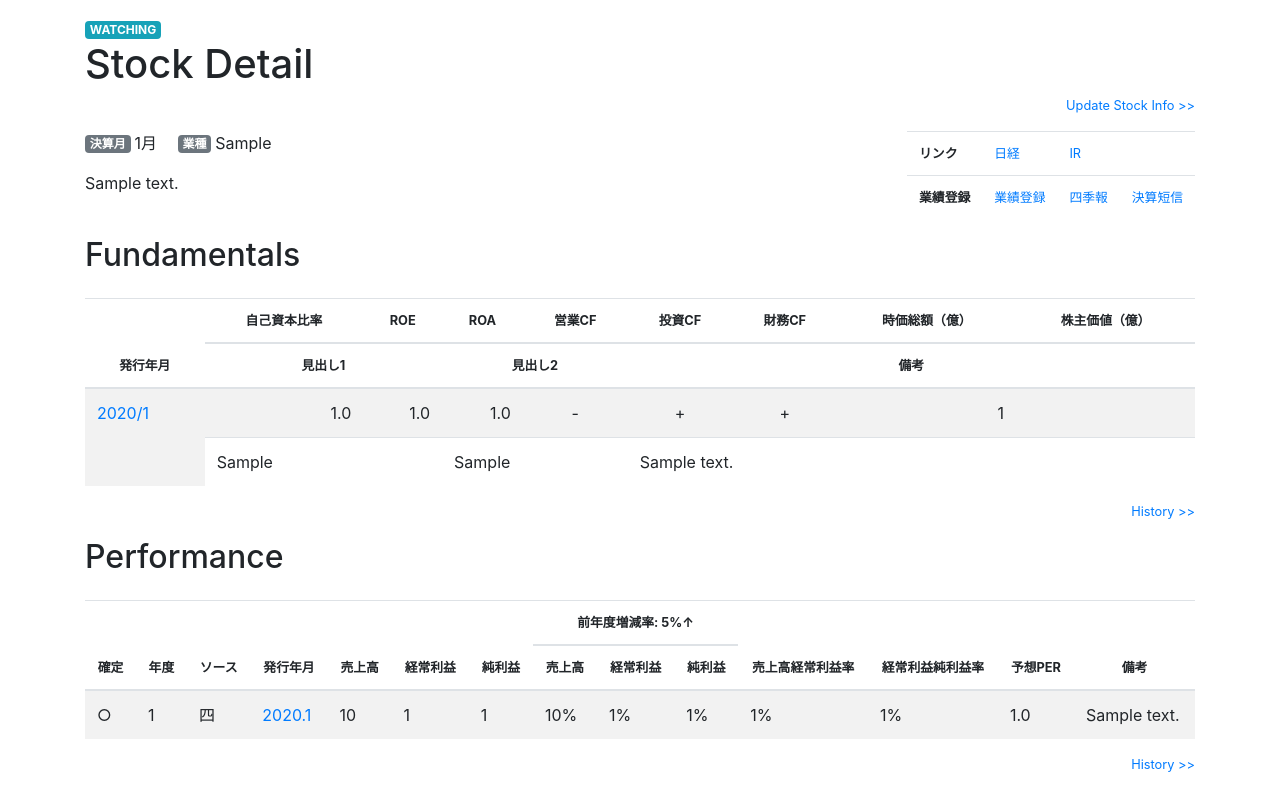
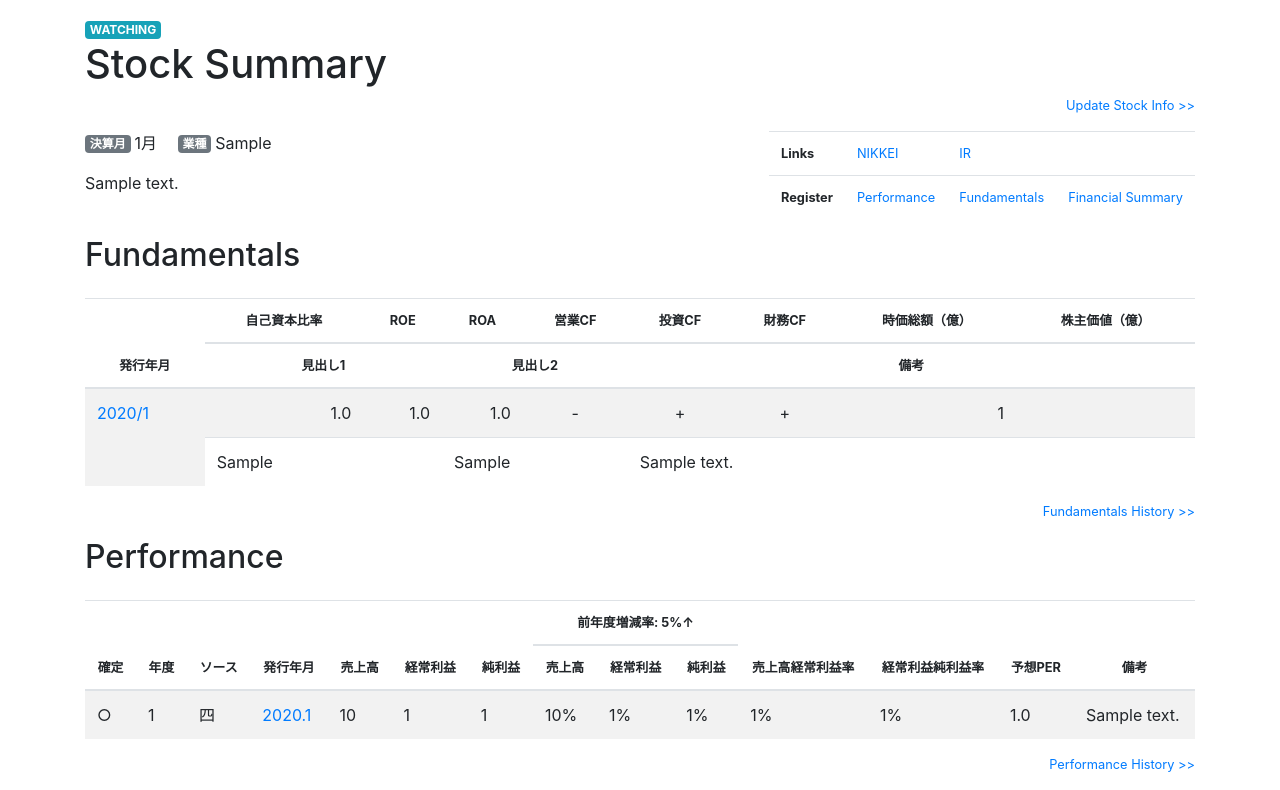
Before and after one commit to nasubipenguin/manage_stock, a Django app: page /10/detail/ in a window 1280 px wide. Shown: the part 48-838 px from the top of the page. Run offline with Django 3.2, Linux system fonts and the light colour scheme; tables that the repository leaves empty hold one stand-in row (values such as "Sample post"); some libraries are stand-ins or nearby versions.

Commit message:
Adjust display name.

```diff
--- a/stock/templates/stock/performance_info.html
+++ b/stock/templates/stock/performance_info.html
@@ -9,7 +9,8 @@
   <section class="col-md-10 mx-auto">
     <h1>{{title}}</h1>
 
-    <p class="text-right small"><a href="{% url 'stock_detail' stock_code=stock_code %}">Stock Detail</a></p>
+    <p class="text-right small"><a href="{% url 'performance_all' stock_code=stock_code %}">Performance History >></a></p>
+    <p class="text-right small"><a href="{% url 'stock_detail' stock_code=stock_code %}">Stock Summary >></a></p>
     <div>
       <div class="form-group row">
         <label for="stock_code" class="col-form-label justify-content-start col-sm-3 col-lg-2">銘柄コード</label>
--- a/stock/templates/stock/shikiho_info.html
+++ b/stock/templates/stock/shikiho_info.html
@@ -9,7 +9,8 @@
   <section class="col-md-10 mx-auto">
     <h1>{{title}}</h1>
 
-      <p class="text-right small"><a href="{% url 'stock_detail' stock_code=stock_code %}">Stock Detail</a></p>
+    <p class="text-right small"><a href="{% url 'shikiho_all' stock_code=stock_code %}">Fundamentals History >></a></p>
+    <p class="text-right small"><a href="{% url 'stock_detail' stock_code=stock_code %}">Stock Summary >></a></p>
     <div>
       <div class="form-group row">
         <label for="stock_code" class="col-form-label justify-content-start col-sm-3 col-lg-2">銘柄コード</label>
@@ -93,7 +94,7 @@
       <p class="text-right small">Updated: {{ shikiho.updated_date }}</p>
     </div>
     <div class="text-center my-5">
-        <div class="">
+      <div>
         <a href="{% url 'shikiho_edit' stock_code=stock_code pub_year=shikiho.pub_year pub_month=shikiho.pub_month %}" class="btn btn-primary">Edit</a>
       </div>
     </div>
@@ -102,7 +103,6 @@
         <a href="{% url 'shikiho_delete' stock_code=stock_code pub_year=shikiho.pub_year pub_month=shikiho.pub_month %}" class="text-danger">Delete</a>
       </div>
     </div>
-    </div>
   </section>
 </article>
 {% endblock %}
--- a/stock/templates/stock/stock_detail.html
+++ b/stock/templates/stock/stock_detail.html
@@ -17,8 +17,8 @@
       <div class="float-md-right">
         <table class="table small">
           <tr>
-            <th>リンク</th>
-            <td><a href="https://www.nikkei.com/nkd/company/?scode={{stock.stock_code}}" target="_blank">日経</a></td>
+            <th>Links</th>
+            <td><a href="https://www.nikkei.com/nkd/company/?scode={{stock.stock_code}}" target="_blank">NIKKEI</a></td>
             <td>
             {% if not stock.ir_url is None %}
             <a href="{{stock.ir_url|default:''}}" target="_blank">IR</a>
@@ -29,10 +29,10 @@
             <td>&nbsp;</td>
           </tr>
           <tr>
-            <th>業績登録</th>
-            <td><a href="{% url 'performance_new' stock_code=stock.stock_code %}">業績登録</a></td>
-            <td><a href="{% url 'shikiho_new' stock_code=stock.stock_code %}">四季報</a></td>
-            <td><a href="">決算短信</a></td>
+            <th>Register</th>
+            <td><a href="{% url 'performance_new' stock_code=stock.stock_code %}">Performance</a></td>
+            <td><a href="{% url 'shikiho_new' stock_code=stock.stock_code %}">Fundamentals</a></td>
+            <td><a href="">Financial Summary</a></td>
           </tr>
         </table>
       </div>
@@ -82,7 +82,7 @@
           </tr>
         </tbody>
       </table>
-      <p class="text-right small"><a href="{% url 'shikiho_all' stock_code=stock.stock_code %}">History >></a></p>
+      <p class="text-right small"><a href="{% url 'shikiho_all' stock_code=stock.stock_code %}">Fundamentals History >></a></p>
     {% endif %}
     </div>
 
@@ -160,7 +160,7 @@
         {% endfor %}
         </tbody>
       </table>
-      <p class="text-right small"><a href="{% url 'performance_all' stock_code=stock.stock_code %}">History >></a></p>
+      <p class="text-right small"><a href="{% url 'performance_all' stock_code=stock.stock_code %}">Performance History >></a></p>
     {% endif %}
     </div>
   </section>
--- a/stock/templates/stock/stock_info.html
+++ b/stock/templates/stock/stock_info.html
@@ -9,11 +9,12 @@
   <section class="col-md-10 mx-auto">
     <h1>{{title}}</h1>
 
+    <p class="text-right small"><a href="{% url 'stock_detail' stock_code=stock.stock_code %}">Stock Summary >></a></p>
     <div class="mt-4">
       <div class="form-group row">
         <label for="stock_code" class="col-form-label justify-content-start col-sm-3 col-lg-2">銘柄コード</label>
         <div class="col-sm-9 col-lg-10">
-          <a href="{% url 'stock_detail' stock_code=stock.stock_code %}">{{ stock.stock_code }}</a>
+          {{ stock.stock_code }}
         </div>
       </div>
       <div class="form-group row">
--- a/stock/views.py
+++ b/stock/views.py
@@ -82,7 +82,7 @@ def shikiho_new(request, stock_code):
         pub_month = request.POST['pub_month']
         if Shikiho.objects.filter(stock_code=stock_code, pub_year=pub_year, pub_month=pub_month).exists():
             # duplicate -> edit
-            return render(request, 'stock/shikiho_edit.html', {'title': 'Register Shikiho Info', 'stock_code':stock_code, 'pub_year':pub_year, 'pub_month':pub_month, 'form': form, 'exists': True})
+            return render(request, 'stock/shikiho_edit.html', {'title': 'Register Fundamentals Info', 'stock_code':stock_code, 'pub_year':pub_year, 'pub_month':pub_month, 'form': form, 'exists': True})
         if form.is_valid():
             shikiho = form.save(commit=False)
             shikiho.updated_date = timezone.now()
@@ -93,15 +93,15 @@ def shikiho_new(request, stock_code):
             return redirect('shikiho_info', stock_code=stock_code, pub_year=shikiho.pub_year, pub_month=shikiho.pub_month)
         else:
             # not_valid -> new
-            return render(request, 'stock/shikiho_edit.html', {'title': 'Register Shikiho Info', 'stock_code': stock_code, 'pub_year':pub_year, 'pub_month':pub_month, 'form': form, 'is_edit': False})
+            return render(request, 'stock/shikiho_edit.html', {'title': 'Register Fundamentals Info', 'stock_code': stock_code, 'pub_year':pub_year, 'pub_month':pub_month, 'form': form, 'is_edit': False})
     else:
         form = ShikihoForm()
     # new
-    return render(request, 'stock/shikiho_edit.html', {'title': 'Register Shikiho Info', 'stock_code': stock_code, 'form': form, 'is_edit': False})
+    return render(request, 'stock/shikiho_edit.html', {'title': 'Register Fundamentals Info', 'stock_code': stock_code, 'form': form, 'is_edit': False})
 
 def shikiho_info(request, stock_code, pub_year, pub_month):
     shikiho = get_object_or_404(Shikiho, stock_code=stock_code, pub_year=pub_year, pub_month=pub_month)
-    return render(request, 'stock/shikiho_info.html', {'title': 'Shikiho Info', 'stock_code': stock_code, 'shikiho': shikiho})
+    return render(request, 'stock/shikiho_info.html', {'title': 'Fundamentals Info', 'stock_code': stock_code, 'shikiho': shikiho})
 
 def shikiho_edit(request, stock_code, pub_year, pub_month):
     shikiho = get_object_or_404(Shikiho, stock_code=stock_code, pub_year=pub_year, pub_month=pub_month)
@@ -117,13 +117,13 @@ def shikiho_edit(request, stock_code, pub_year, pub_month):
             return redirect('shikiho_info', stock_code=stock_code, pub_year=shikiho.pub_year, pub_month=shikiho.pub_month)
         else:
             # not_valid -> edit
-            return render(request, 'stock/shikiho_edit.html', {'title': 'Register Shikiho Info', 'stock_code': stock_code, 'pub_year': pub_year, 'pub_month': pub_month, 'form': form, 'is_edit': True})
+            return render(request, 'stock/shikiho_edit.html', {'title': 'Update Fundamentals Info', 'stock_code': stock_code, 'pub_year': pub_year, 'pub_month': pub_month, 'form': form, 'is_edit': True})
     else:
         form = ShikihoForm(instance=shikiho)
         form.fields['pub_year'].widget.attrs['disabled'] = 'disabled'
         form.fields['pub_month'].widget.attrs['disabled'] = 'disabled'
     # edit
-    return render(request, 'stock/shikiho_edit.html', {'title': 'Register Shikiho Info', 'stock_code': stock_code, 'pub_year': pub_year, 'pub_month': pub_month, 'form': form, 'is_edit': True})
+    return render(request, 'stock/shikiho_edit.html', {'title': 'Update Fundamentals Info', 'stock_code': stock_code, 'pub_year': pub_year, 'pub_month': pub_month, 'form': form, 'is_edit': True})
 
 def shikiho_delete(request, stock_code, pub_year, pub_month):
     try:
@@ -216,7 +216,7 @@ def stock_detail(request, stock_code):
     if( len(performance_latest) == 0 ):
         performance_latest = None
 
-    return render(request, 'stock/stock_detail.html', {'title': 'Stock Detail', 'stock_code': stock_code, 'stock': stock, 'shikiho_latest': shikiho_latest, 'performance_latest': performance_latest })
+    return render(request, 'stock/stock_detail.html', {'title': 'Stock Summary', 'stock_code': stock_code, 'stock': stock, 'shikiho_latest': shikiho_latest, 'performance_latest': performance_latest })
 
 def shikiho_all(request, stock_code):
     stock = get_object_or_404(Stock, stock_code=stock_code)
@@ -225,7 +225,7 @@ def shikiho_all(request, stock_code):
     if (len(shikihos) == 0):
         shikihos = None
 
-    return render(request, 'stock/shikiho_all.html', {'title': 'Shikiho History', 'stock_code': stock_code, 'stock': stock, 'shikihos': shikihos })
+    return render(request, 'stock/shikiho_all.html', {'title': 'Fundamentals History', 'stock_code': stock_code, 'stock': stock, 'shikihos': shikihos })
 
 def performance_all(request, stock_code):
     stock = get_object_or_404(Stock, stock_code=stock_code)
```
Also changed, not shown: stock/templates/stock/performance_all.html (+7 -7 lines), stock/templates/stock/shikiho_all.html (+7 -7 lines), stock/templates/stock/stock_list.html (+12 -4 lines). Lines whose indentation alone changed are shown as unchanged.
